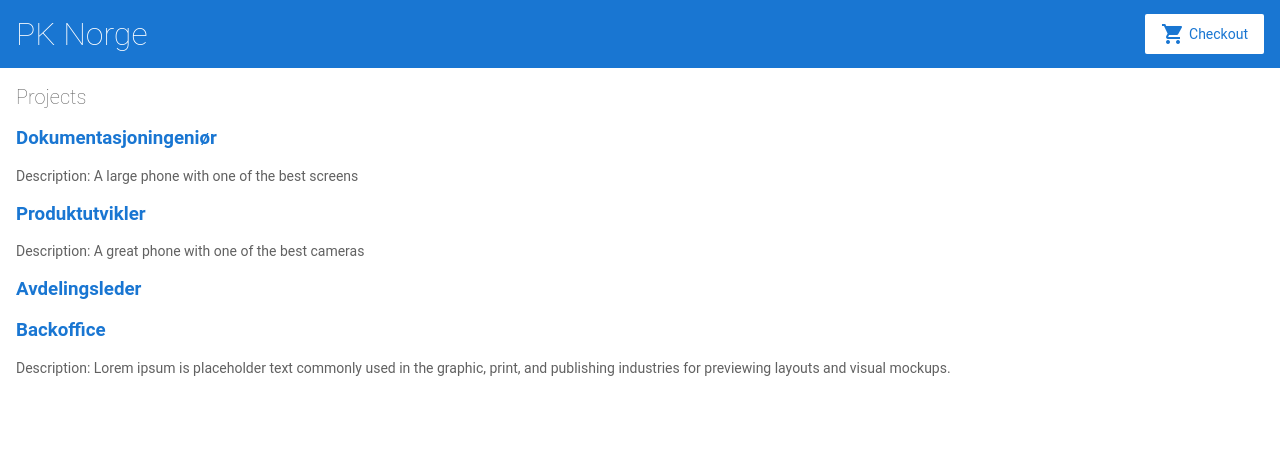
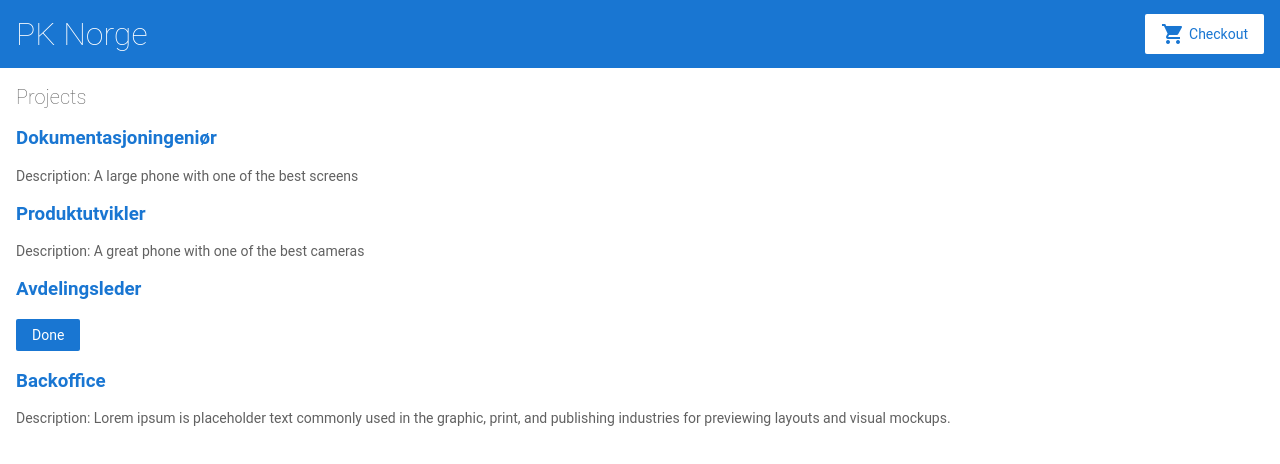
Before and after one commit to zfilm/angular-1rsqqr, an Angular app: page / in a window 1280 px wide. Shown: the top 464 px of the page. Built offline with nearby package versions, Linux system fonts and the light colour scheme.

Commit message:
4 files modified, 3 added, Created Project alerts

```diff
--- a/src/app/app.module.ts
+++ b/src/app/app.module.ts
@@ -8,6 +8,7 @@ import { TopBarComponent } from './top-bar/top-bar.component';
 import { ProductListComponent } from './product-list/product-list.component';
 import { ProductAlertsComponent } from './product-alerts/product-alerts.component';
 import { ProjectListComponent } from './project-list/project-list.component';
+import { ProjectAlertsComponent } from './project-alerts/project-alerts.component';
 
 @NgModule({
   imports: [
@@ -22,7 +23,8 @@ import { ProjectListComponent } from './project-list/project-list.component';
     TopBarComponent,
     ProductListComponent,
     ProductAlertsComponent,
-    ProjectListComponent
+    ProjectListComponent,
+    ProjectAlertsComponent
   ],
   bootstrap: [ AppComponent ]
 })
--- /dev/null
+++ b/src/app/project-alerts/project-alerts.component.html
@@ -0,0 +1,3 @@
+<p *ngIf="project.completed == 100">
+    <button (click)="notify.emit()">Done</button>
+</p>
--- /dev/null
+++ b/src/app/project-alerts/project-alerts.component.ts
@@ -0,0 +1,17 @@
+import { Component, OnInit, Input } from '@angular/core';
+import { Output, EventEmitter } from '@angular/core';
+
+@Component({
+  selector: 'app-project-alerts',
+  templateUrl: './project-alerts.component.html',
+  styleUrls: ['./project-alerts.component.css']
+})
+export class ProjectAlertsComponent implements OnInit {
+  @Input() project;
+  @Output() notify = new EventEmitter();
+  constructor() { }
+
+  ngOnInit() {
+  }
+
+}
--- a/src/app/project-list/project-list.component.html
+++ b/src/app/project-list/project-list.component.html
@@ -10,4 +10,9 @@
     <p *ngIf="project.description">
     Description: {{ project.description }}
   </p>
+
+  <app-project-alerts
+  [project]="project"
+  (notify)="onNotify()">
+</app-project-alerts>
 </div>
--- a/src/app/project-list/project-list.component.ts
+++ b/src/app/project-list/project-list.component.ts
@@ -1,4 +1,4 @@
-import { Component, OnInit } from '@angular/core';
+import { Component } from '@angular/core';
 import { projects } from '../projects';
 
 @Component({
@@ -6,11 +6,12 @@ import { projects } from '../projects';
   templateUrl: './project-list.component.html',
   styleUrls: ['./project-list.component.css']
 })
-export class ProjectListComponent implements OnInit {
+export class ProjectListComponent {
   projects = projects;
-  constructor() { }
 
-  ngOnInit() {
+  onNotify() {
+    window.alert('This project is Done');
   }
 
+
 }
--- a/src/app/projects.ts
+++ b/src/app/projects.ts
@@ -17,7 +17,7 @@ export const projects = [
     id: "A102",
     name: 'Avdelingsleder',
     company: 'Company 2',
-    completed: 67,
+    completed: 100,
     description: ''
   },
   {
```
Also changed, not shown: src/app/project-alerts/project-alerts.component.css (added).
